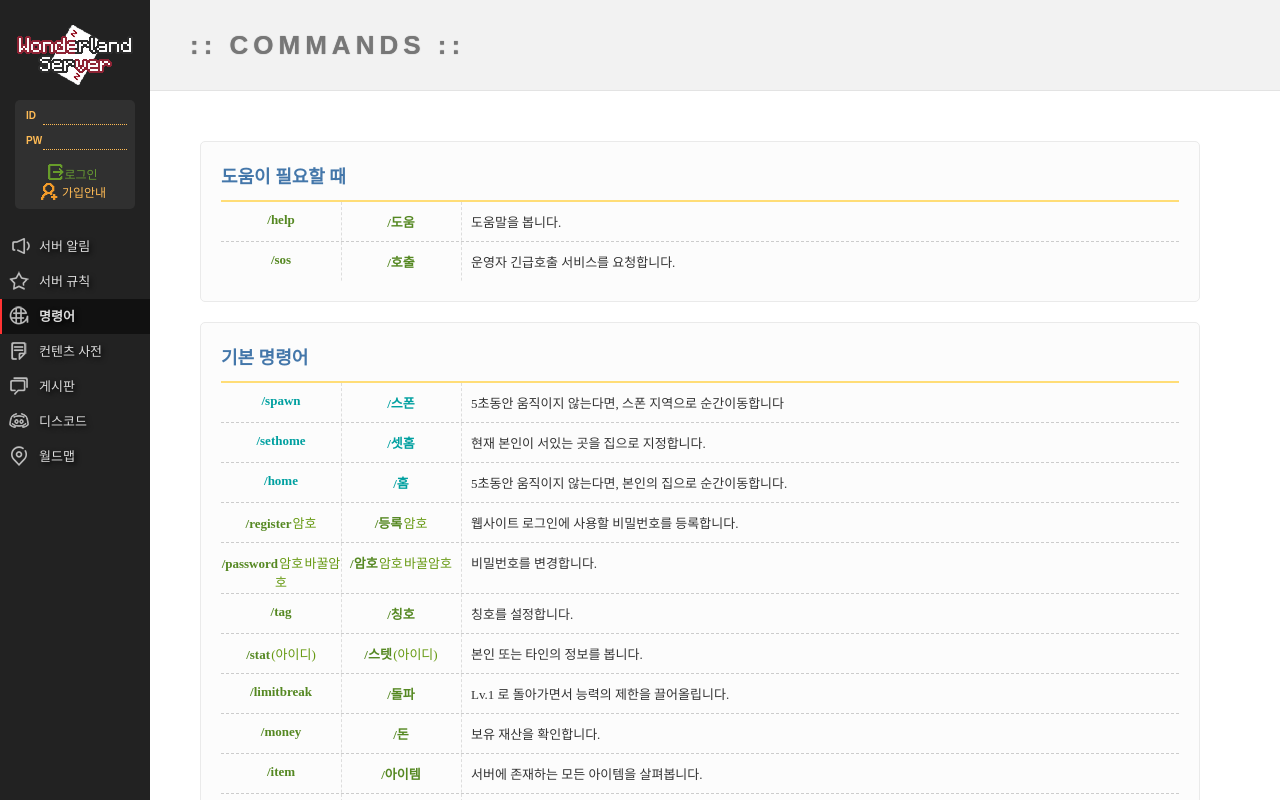
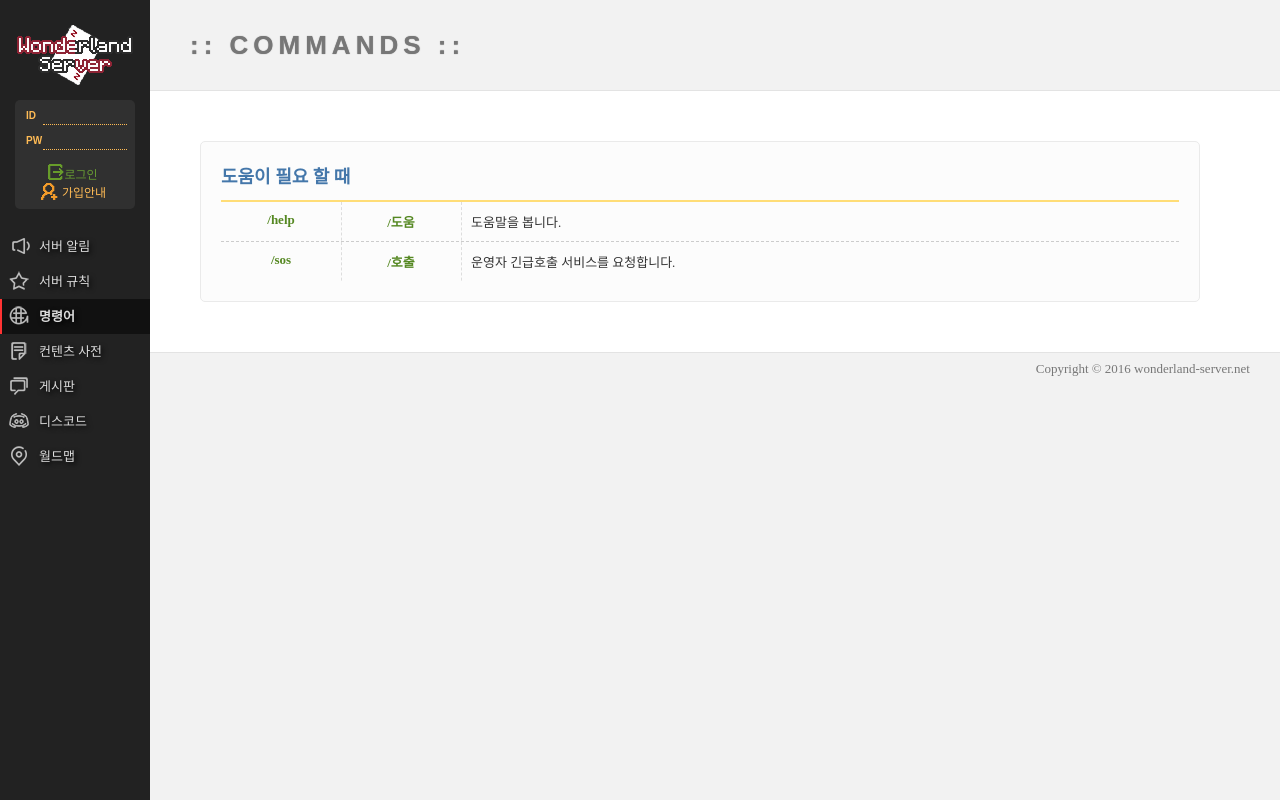
Before and after one commit to Coder-Iro/wonderland-homepage, a Vue app: page /command in a window 1280 px wide. Shown: the top 800 px of the page. Built offline with nearby package versions, Linux system fonts and the light colour scheme; what @techassi/vue-youtube-iframe would draw is missing.

Commit message:
Move command list to commandlist.json from Command.vue

```diff
--- a/src/pages/Command.vue
+++ b/src/pages/Command.vue
@@ -2,6 +2,16 @@
   <HeaderBar>COMMANDS</HeaderBar>
   <article>
     <div class="page-command">
+      <div v-for="commands in commandlist" class="box">
+        <h3>{{ commands.title }}</h3>
+        <dl v-for="command in commands.list">
+          <dt>{{ command.name }}</dt>
+          <dt class="kor">{{ command.kor }}</dt>
+          <dd>{{ command.info }}</dd>
+        </dl>
+      </div>
+    </div>
+    <!--    <div class="page-command">
           <div class="box">
             <h3>도움이 필요할 때</h3>
             <dl>
@@ -230,18 +240,24 @@
               <dd>토지 소유권을 포기하고 토지금액의 90% 를 환불받습니다.</dd>
             </dl>
           </div>
-    </div>
+        </div>-->
+
   </article>
   <Footer/>
 </template>
 
 <script>
+import {reactive} from "vue"
 import HeaderBar from "../components/HeaderBar.vue";
 import Footer from "../components/Footer.vue";
+import Commandlist from "../stores/commandlist.json"
 
 export default {
   name: "Command",
-  components: {Footer, HeaderBar}
+  components: {Footer, HeaderBar},
+  setup() {
+    return {commandlist: reactive(Commandlist)}
+  }
 }
 </script>
 
--- /dev/null
+++ b/src/stores/commandlist.json
@@ -0,0 +1,17 @@
+[
+  {
+    "title": "도움이 필요 할 때",
+    "list": [
+      {
+        "name": "/help",
+        "kor": "/도움",
+        "info": "도움말을 봅니다."
+      },
+      {
+        "name": "/sos",
+        "kor": "/호출",
+        "info": "운영자 긴급호출 서비스를 요청합니다."
+      }
+    ]
+  }
+]
```
Also changed, not shown: 7 other files (tests, documents, lock files or other folders). Lines whose indentation alone changed are shown as unchanged.
